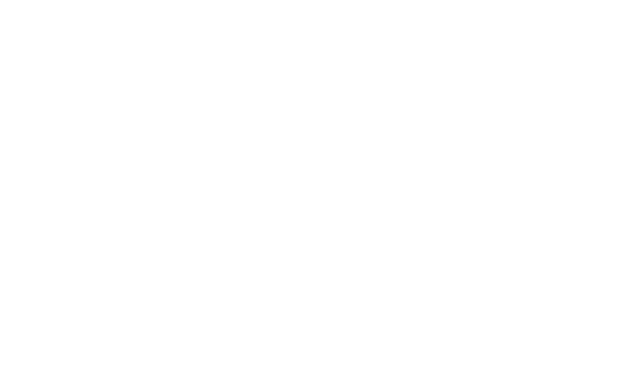
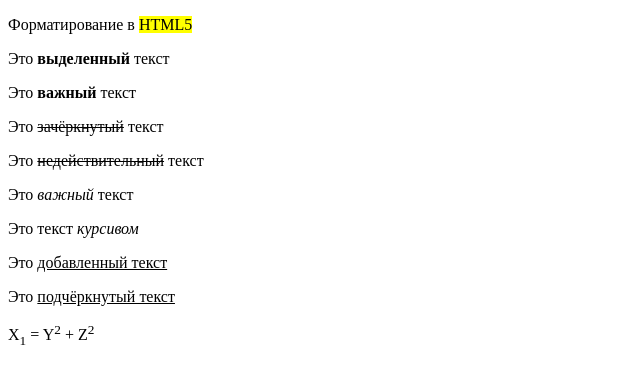
Before and after one commit to XeroSky1/htmlHomeWork, a plain HTML site: page index.html in a window 1280 px wide. Shown: the whole page, without its empty margins (0-640 px from the left). Drawn offline with Linux system fonts and the light colour scheme.

Commit message:
Add formated text to index

```diff
--- a/index.html
+++ b/index.html
@@ -4,6 +4,15 @@
 
     </head>
     <body>
-
+        <p>Форматирование в <mark>HTML5</mark></p>
+        <p>Это <b>выделенный</b> текст</p>
+        <p>Это <b>важный</b> текст</p>
+        <p>Это <s>зачёркнутый</s> текст</p>
+        <p>Это <s>недействительный</s> текст</p>
+        <p>Это <i>важный</i> текст</p>
+        <p>Это текст <i>курсивом</i></p>
+        <p>Это <u>добавленный текст</u></p>
+        <p>Это <u>подчёркнутый текст</u></p>
+        <p>X<sub>1</sub> = Y<sup>2</sup> + Z<sup>2</sup></p>
     </body>
 </html>
```
